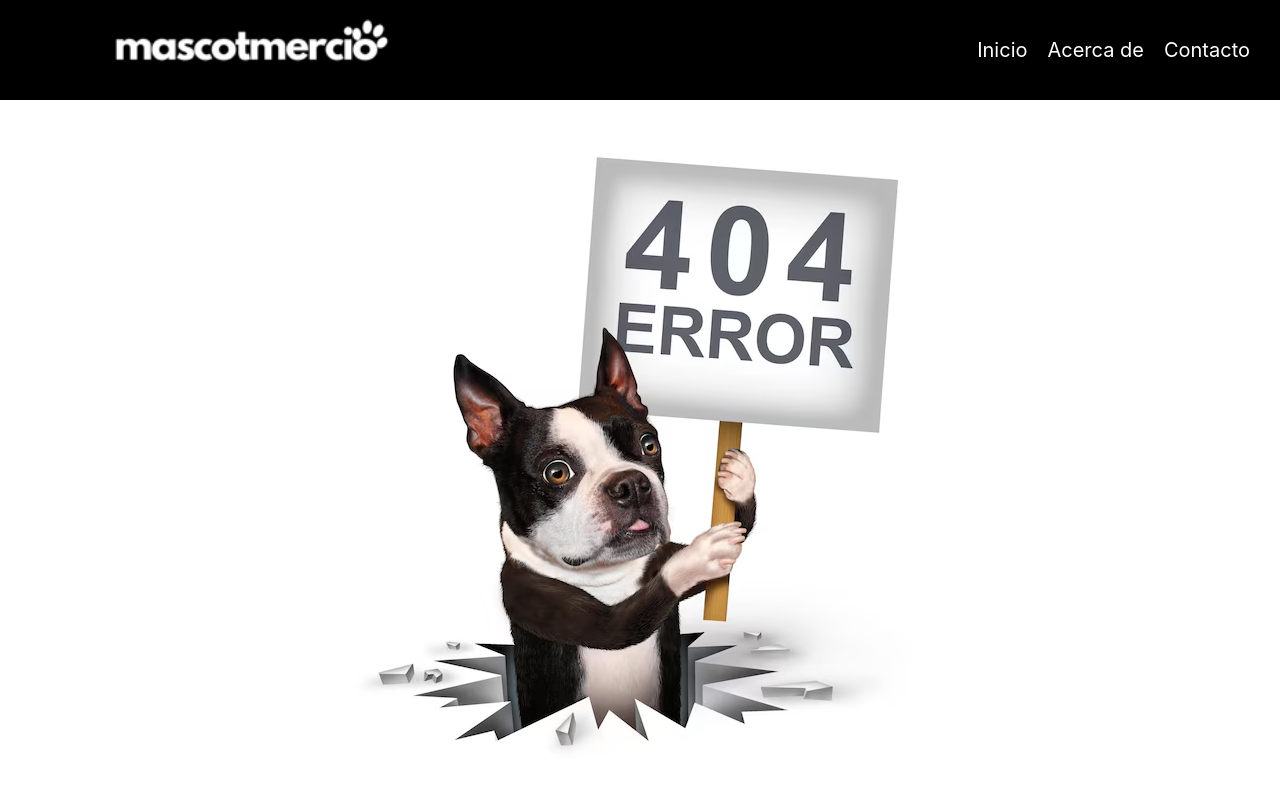
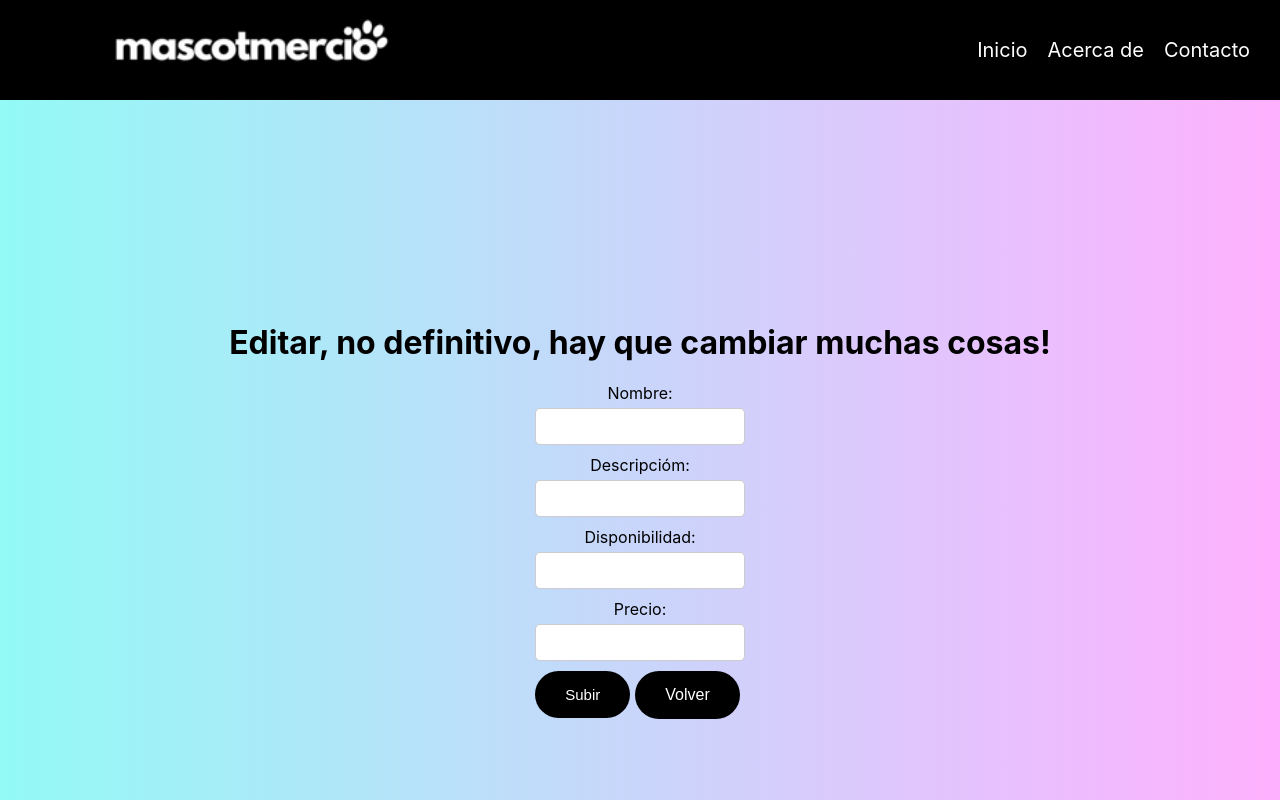
Before and after one commit to juliiosp/Mascotmercio-G20, a React (Create React App) app in the folder Frontend/: page /editar in a window 1280 px wide. Shown: the top 800 px of the page. Built offline with nearby package versions, Linux system fonts and the light colour scheme.

Commit message:
ficheros editar

```diff
--- a/Frontend/src/App.js
+++ b/Frontend/src/App.js
@@ -14,6 +14,7 @@ import { Routes, Route } from "react-router-dom";
 import Reserva from './Vista_Dueño_Mascota/Reserva';
 import AñadirActividad from './Vista_Dueño_Establecimiento/AñadirActividad'
 import AñadirEstablecimiento from './Vista_Dueño_Establecimiento/AñadirEstablecimiento'
+import Editar from './Vista_Dueño_Establecimiento/Editar'
 
 function App() {
 
@@ -32,6 +33,7 @@ function App() {
 			  <Route path="/reserva" element={<Reserva />} />
 			  <Route path="/anadirEst" element={<AñadirEstablecimiento />} />
 			  <Route path="/anadirAct" element={<AñadirActividad />} />
+			  <Route path="/editar" element={<Editar />} />
 			  <Route path="*" element={<NoMatch />} />
 			</Routes>
 		  </div>
--- /dev/null
+++ b/Frontend/src/Vista_Dueño_Establecimiento/Editar.js
@@ -0,0 +1,35 @@
+import React from 'react';
+import { Link } from 'react-router-dom';
+import './Añadir.css'; // Importa los estilos CSS
+
+const Añadir = () => {
+    return (
+        <div className="fondo-añadir" style={{ background: 'linear-gradient(to right, #93FAF6, #FFB1FF)' }}>
+            <h1>Editar, no definitivo, hay que cambiar muchas cosas!</h1>
+            <form className="añadir-formulario">
+                <div className="form-group">
+                    <label htmlFor="nombre">Nombre:</label>
+                    <input type="text" id="nombre" name="nombre" />
+                </div>
+                <div className="form-group">
+                    <label htmlFor="int">Descripcióm:</label>
+                    <input type="text" id="descripcion" name="descripcion" />
+                </div>
+                <div className="form-group">
+                    <label htmlFor="text">Disponibilidad:</label>
+                    <input type="text" id="disponibilidad" name="disponibilidad" />
+                </div>
+                <div className="form-group">
+                    <label htmlFor="text">Precio:</label>
+                    <input type="text" id="precio" name="precio" />
+                </div>
+                <button type="submit">Subir</button>
+                <Link to="/usuario2">
+                    <button className="round-button">Volver</button>
+                </Link>
+            </form>
+        </div>
+    );
+};
+
+export default Añadir;
--- a/Frontend/src/Vista_Dueño_Establecimiento/VistaPrincipal.js
+++ b/Frontend/src/Vista_Dueño_Establecimiento/VistaPrincipal.js
@@ -13,7 +13,7 @@ function VistaPrincipal() {
     <Link to="/anadirAct">
     <button className="round-button">Añadir Actividad</button>
     </Link>
-    <Link to="/login">
+    <Link to="/editar">
     <button className="round-button">Editar</button>
     </Link>
     <Link to="/inicio">
```
Also changed, not shown: Frontend/src/Vista_Dueño_Establecimiento/Editar.css (added).
